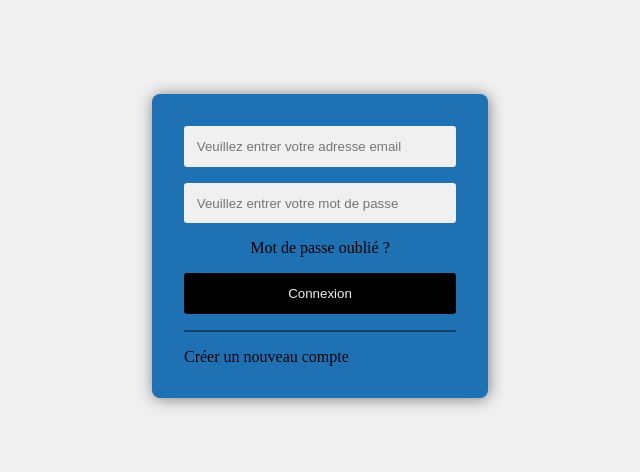
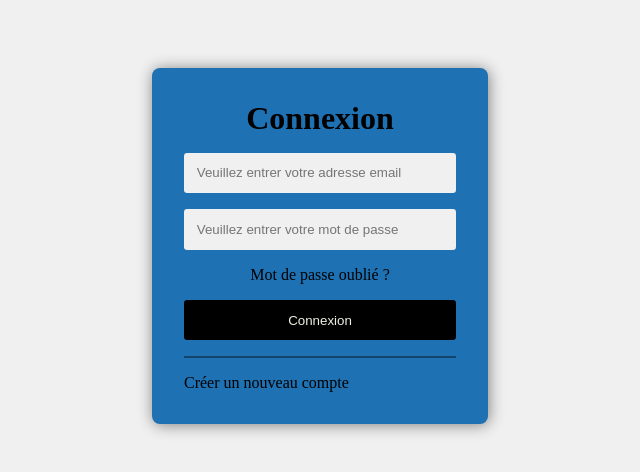
Before and after one commit to mihajamikalo/MedocMada-front-end, a plain HTML site: page pages/index.html in a window 1280 px wide. Shown: the part 154-626 px from the top of the page, without its empty margins (320-960 px from the left). Drawn offline with Linux system fonts and the light colour scheme.

Commit message:
Update index.html
Update "Connexion" card header

```diff
--- a/pages/index.html
+++ b/pages/index.html
@@ -9,6 +9,7 @@
 <body class="wrapper">
     <div class="wrapper parent">
         <form class="enfant" action="">
+            <center><h1>Connexion</h1></center>
             <input class="content" type="email" placeholder="Veuillez entrer votre adresse email" required>
             <input class="content" type="password" placeholder="Veuillez entrer votre mot de passe" required>
             <a href="#">Mot de passe oublié ?</a>
```
